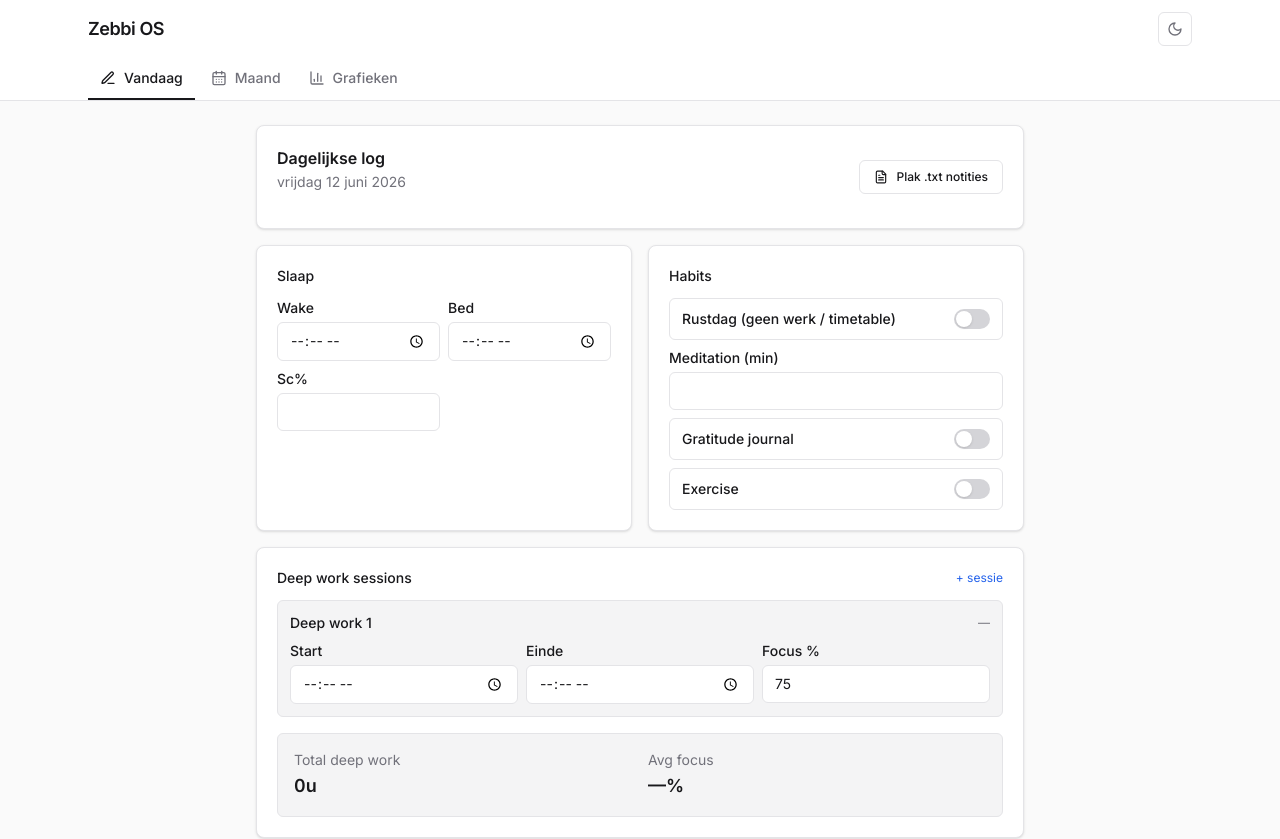
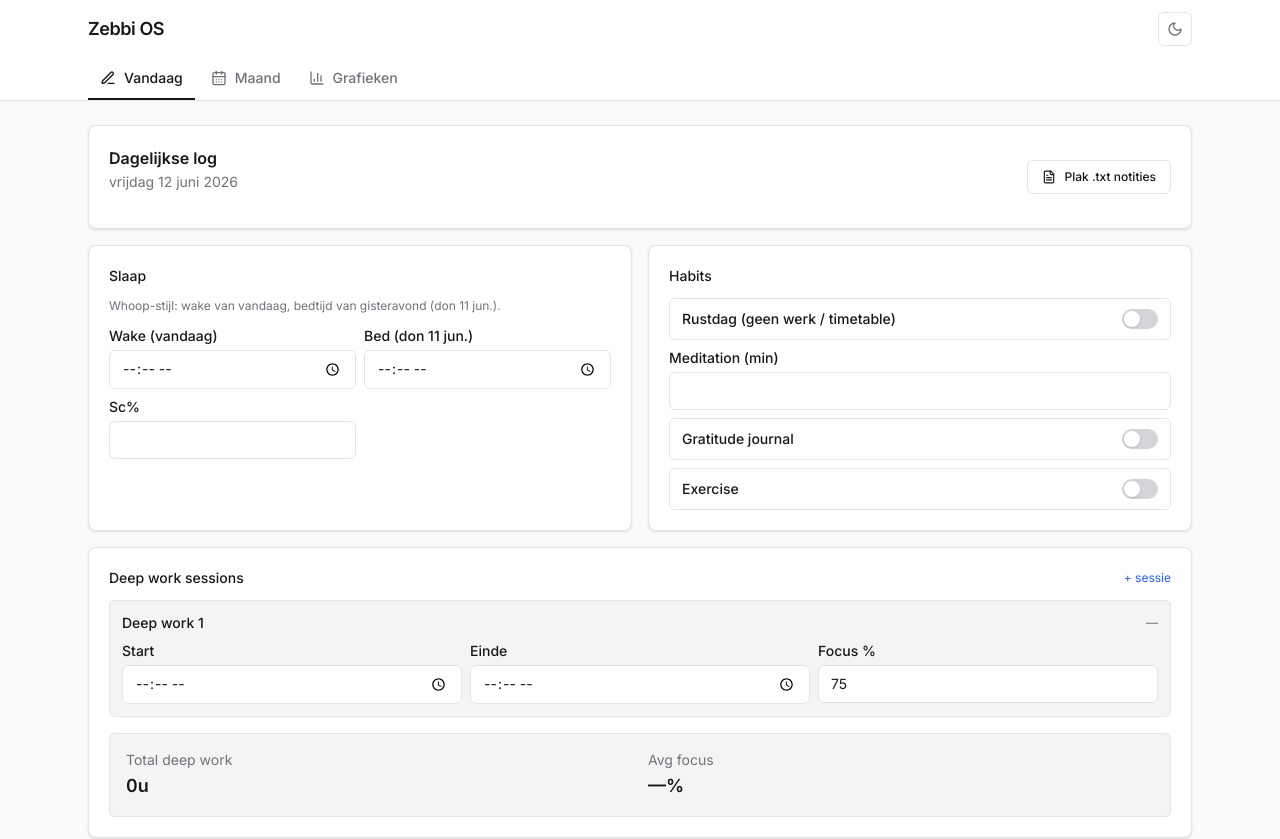
Before and after one commit to siebedg/zebbi-os, a React (Vite) app in the folder web/: page / in a window 1280 px wide. Shown: the top 839 px of the page. Built offline with nearby package versions, Linux system fonts and the light colour scheme.

Commit message:
Label sleep bed field as previous evening in Whoop style.
Co-authored-by: Cursor <cursoragent@cursor.com>

```diff
--- a/web/src/components/DailyEntry.tsx
+++ b/web/src/components/DailyEntry.tsx
@@ -15,7 +15,14 @@ import {
   sessionDurationHours,
 } from '../lib/sessions'
 import { applyRestDay, isKnownRestDate, isRestDay, REST_STRIPE_BG } from '../lib/restDays'
-import { computeSleepHours, entryHasData, formatDateNL, todayISO, uid } from '../lib/utils'
+import {
+  computeSleepHours,
+  entryHasData,
+  formatDateNL,
+  prevDateISO,
+  todayISO,
+  uid,
+} from '../lib/utils'
 import { Card, SectionTitle, Input, Toggle, Btn } from './ui'
 
 function initialRestDay(entry?: DailyEntry, date?: string): boolean {
@@ -84,6 +91,7 @@ export function DailyEntryForm({
   onDelete?: (date: string) => void
 }) {
   const date = initial?.date ?? todayISO()
+  const bedDateLabel = formatDateNL(prevDateISO(date), 'EEE d MMM')
   const [wakeTime, setWakeTime] = useState(initial?.wakeTime ?? '')
   const [bedTime, setBedTime] = useState(initial?.bedTime ?? '')
   const [sleepScore, setSleepScore] = useState<number | ''>(
@@ -264,7 +272,7 @@ export function DailyEntryForm({
   const hasAnySleep = Boolean(wakeTime || bedTime || sleepScore !== '')
 
   return (
-    <div className="mx-auto max-w-3xl space-y-4">
+    <div className="space-y-4">
       <Card className="p-5">
         <div className="flex flex-wrap items-center justify-between gap-3">
           <SectionTitle sub={formatDateNL(date, 'EEEE d MMMM yyyy')}>
@@ -311,8 +319,11 @@ export function DailyEntryForm({
               </button>
             )}
           </div>
+          <p className="mb-3 text-xs text-[var(--color-muted)]">
+            Whoop-stijl: wake van vandaag, bedtijd van gisteravond ({bedDateLabel}).
+          </p>
           <div className="grid gap-2 sm:grid-cols-2">
-            <SleepField label="Wake" hasValue={Boolean(wakeTime)} onClear={() => clearSleepField('wake')}>
+            <SleepField label="Wake (vandaag)" hasValue={Boolean(wakeTime)} onClear={() => clearSleepField('wake')}>
               <input
                 type="time"
                 value={wakeTime}
@@ -320,7 +331,11 @@ export function DailyEntryForm({
                 className="w-full rounded-md border border-[var(--color-border)] bg-[var(--color-surface)] px-3 py-2 text-sm text-[var(--color-text)] outline-none transition focus:border-[var(--color-accent)] focus:ring-2 focus:ring-[var(--color-accent)]/20"
               />
             </SleepField>
-            <SleepField label="Bed" hasValue={Boolean(bedTime)} onClear={() => clearSleepField('bed')}>
+            <SleepField
+              label={`Bed (${bedDateLabel})`}
+              hasValue={Boolean(bedTime)}
+              onClear={() => clearSleepField('bed')}
+            >
               <input
                 type="time"
                 value={bedTime}
--- a/web/src/lib/utils.ts
+++ b/web/src/lib/utils.ts
@@ -1,4 +1,4 @@
-import { format, parseISO, differenceInMinutes, isValid } from 'date-fns'
+import { format, parseISO, subDays, differenceInMinutes, isValid } from 'date-fns'
 import { nl } from 'date-fns/locale'
 import type { DailyEntry } from '../types'
 import { SLEEP_SCORE_TRACKED_FROM, VACATION_DATES } from '../types'
@@ -6,6 +6,11 @@ import { enrichEntry } from './sessions'
 
 export function todayISO(): string {
   return format(new Date(), 'yyyy-MM-dd')
+}
+
+/** Kalenderdag vóór `date` (YYYY-MM-DD). */
+export function prevDateISO(dateStr: string): string {
+  return format(subDays(parseISO(dateStr), 1), 'yyyy-MM-dd')
 }
 
 export function dateToLocalISO(d: Date): string {
```
